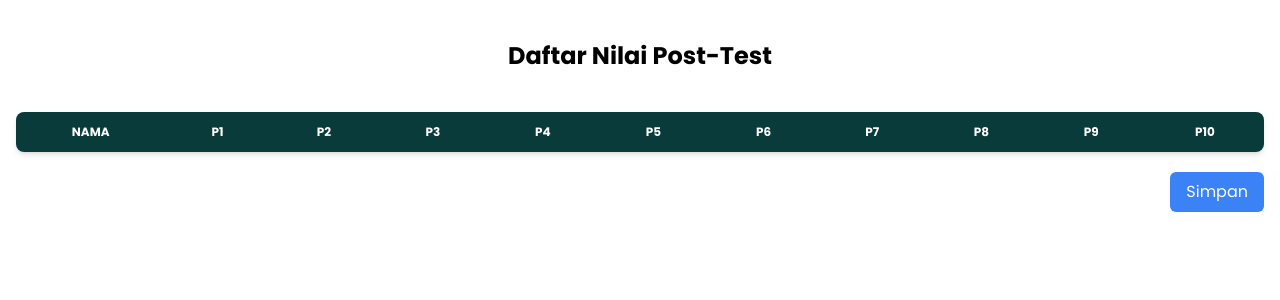
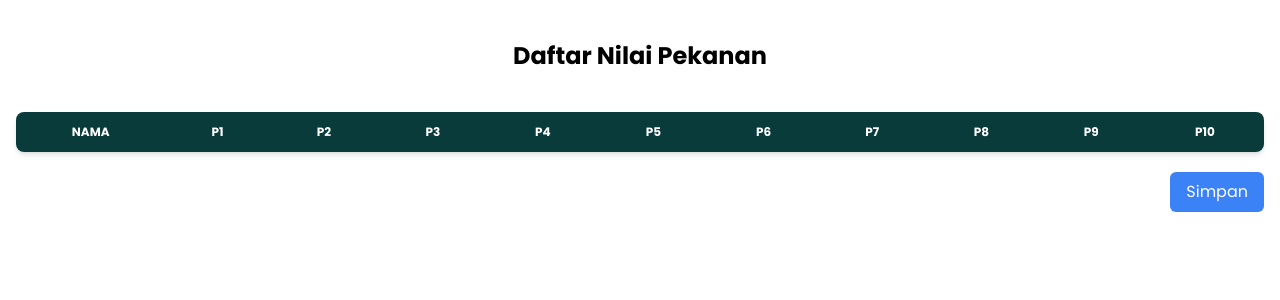
Before and after one commit to MuhKhaekal/PROJECT-PPL-LMS-SAINS, a Laravel app: template project-sains/resources/views/dashboard/asisten/edit-weeklyscore.blade.php in a window 1280 px wide. Shown: the part 65-365 px from the top of the page. Run offline with Laravel 12, Linux system fonts and the light colour scheme; the template is opened without the code that fills it, so the values that code supplies are empty; a user stored in the database is signed in; data comes from the database, SQL or seed files in the repository; style sheets or scripts are compiled from the project's sources.

Commit message:
memperbaiki tampilan halaman edit weekly score

```diff
--- a/project-sains/resources/views/dashboard/asisten/edit-weeklyscore.blade.php
+++ b/project-sains/resources/views/dashboard/asisten/edit-weeklyscore.blade.php
@@ -14,7 +14,7 @@
         </ul>
     </div>
     @endif
-    <h1 class="my-10 font-bold text-center md:text-2xl">Daftar Nilai Post-Test</h1>
+    <h1 class="my-10 font-bold text-center md:text-2xl">Daftar Nilai Pekanan</h1>
     <form action="{{ route('nilaiperpekan.updateAll', ['courseId' => $courseId]) }}" method="POST">
         @csrf
         @method('PUT')
```
